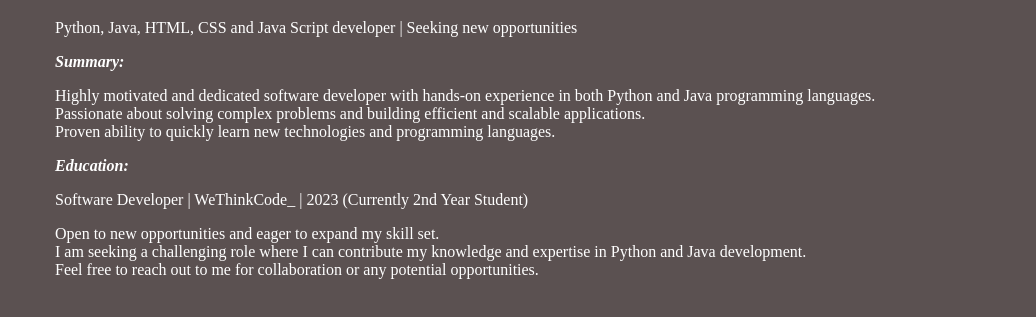
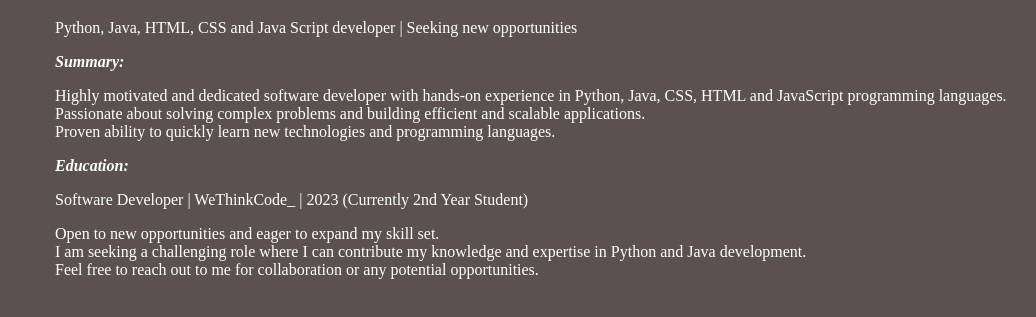
Before and after one commit to ZubairBaba/Zubair-Baba-Online-CV, a plain HTML site: page About.html in a window 1280 px wide. Shown: the part 61-378 px from the top of the page, without its empty margins (0-1036 px from the left). Drawn offline with Linux system fonts and the light colour scheme.

Commit message:
Update About.html

```diff
--- a/About.html
+++ b/About.html
@@ -15,7 +15,7 @@
     <strong><em>Summary:</em></strong>
     </p><p>
     Highly motivated and dedicated software developer with
-    hands-on experience in both Python and Java programming
+    hands-on experience in Python, Java, CSS, HTML and JavaScript programming
     languages.<br> Passionate about solving complex problems and
     building efficient and scalable applications.<br>
     Proven ability to quickly learn new technologies and
```
